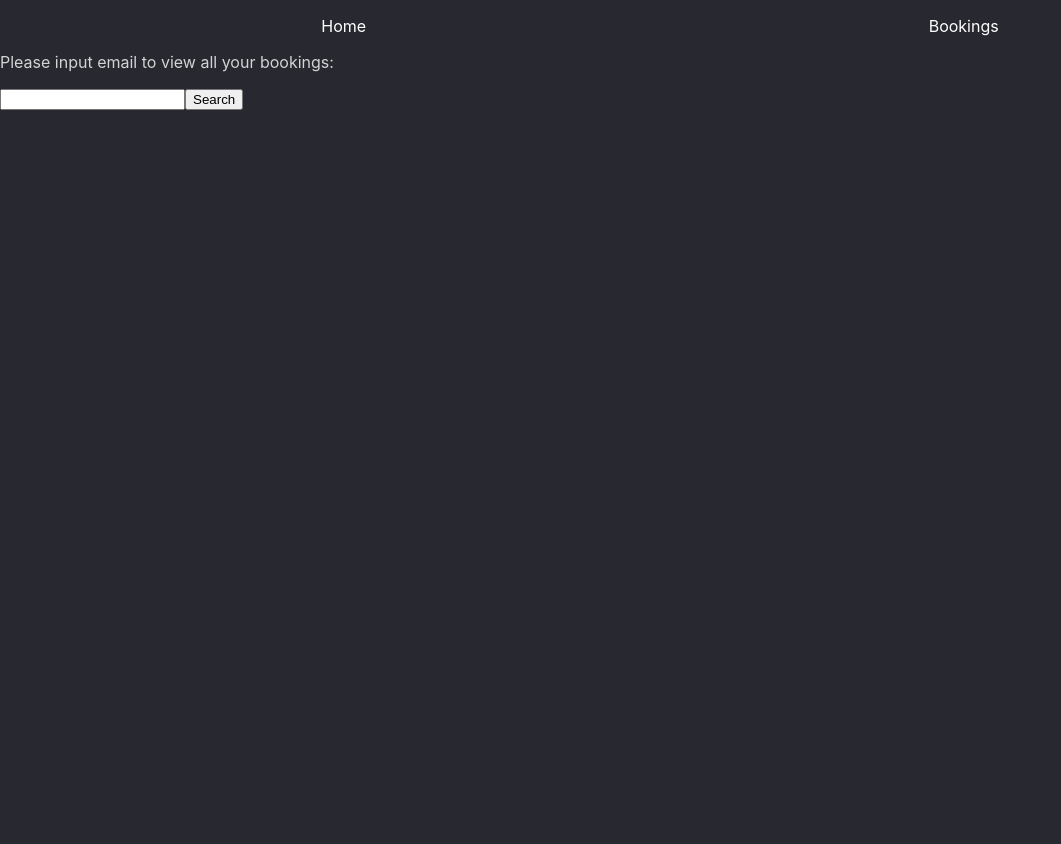
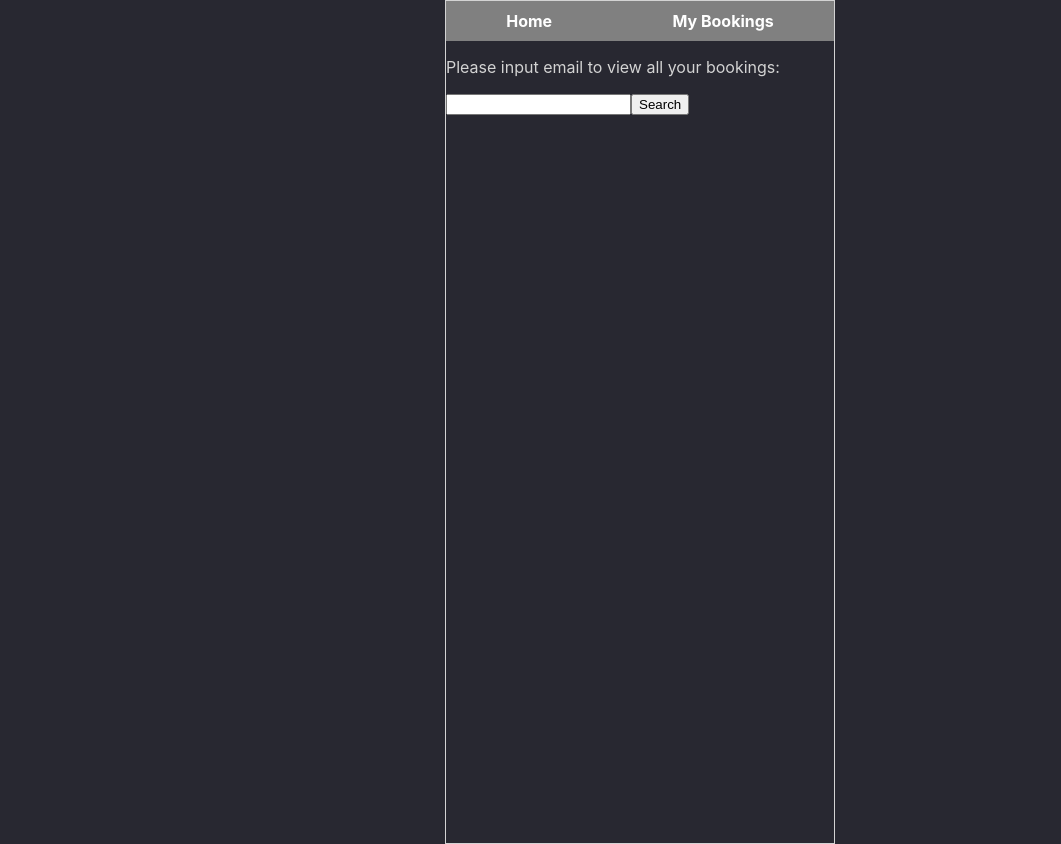
Before and after one commit to evawf/car_rental, a React (Create React App) app in the folder car_rental_frontend/: page /Bookings in a window 1280 px wide. Shown: the whole page, without its empty margins (0-1061 px from the left). Before the commit the page ends 800 px from the top, so only its background shows below. Built offline with nearby package versions, Linux system fonts and the light colour scheme.

Commit message:
added homepage styles

```diff
--- a/car_rental_frontend/src/components/Cars.js
+++ b/car_rental_frontend/src/components/Cars.js
@@ -1,8 +1,8 @@
 import React from "react";
+import { CardActionArea, CardActions } from "@mui/material";
 import Card from "@mui/material/Card";
 import CardContent from "@mui/material/CardContent";
 import Typography from "@mui/material/Typography";
-import { CardActionArea, CardActions } from "@mui/material";
 import DirectionsCarIcon from "@mui/icons-material/DirectionsCar";
 
 export default function Cars({ carsList, setSelectedCarId, setShowSingleCar }) {
@@ -11,10 +11,15 @@ export default function Cars({ carsList, setSelectedCarId, setShowSingleCar }) {
       style={{
         display: "flex",
         flexDirection: "column",
-        margin: "0 10px 0 10px",
+        width: "100%",
+        marginTop: "10px",
+        padding: "10px",
+        border: "1px solid lightgray",
+        borderRadius: "10px",
+        textAlign: "center",
       }}
     >
-      <h4>Available Cars: </h4>
+      <h4 style={{ margin: "0" }}>Available Cars: </h4>
       {carsList.map((car, idx) => (
         <Card
           style={{
--- a/car_rental_frontend/src/components/Navbar.js
+++ b/car_rental_frontend/src/components/Navbar.js
@@ -5,12 +5,14 @@ export default function Navbar() {
   return (
     <nav>
       <ul
-        style={{
-          display: "flex",
-          flexDirection: "row",
-          justifyContent: "space-around",
-          listStyleType: "none",
-        }}
+        style={
+          {
+            // display: "flex",
+            // flexDirection: "row",
+            // justifyContent: "space-around",
+            // listStyleType: "none",
+          }
+        }
       >
         <li>
           <NavLink to="/" style={{ textDecoration: "none", color: "white" }}>
@@ -22,7 +24,7 @@ export default function Navbar() {
             to="/Bookings"
             style={{ textDecoration: "none", color: "white" }}
           >
-            Bookings
+            My Bookings
           </NavLink>
         </li>
       </ul>
--- a/car_rental_frontend/src/components/SearchForm.js
+++ b/car_rental_frontend/src/components/SearchForm.js
@@ -41,8 +41,11 @@ export default function SearchForm({
       style={{
         display: "flex",
         flexDirection: "column",
-        width: "250px",
         textContent: "center",
+        width: "100%",
+        padding: "10px",
+        border: "1px solid lightgray",
+        borderRadius: "10px",
       }}
     >
       <label>Pick-up & Drop-off Location</label>
--- a/car_rental_frontend/src/index.css
+++ b/car_rental_frontend/src/index.css
@@ -1,3 +1,9 @@
+*,
+*::after,
+*::before {
+  box-sizing: border-box;
+}
+
 body {
   margin: 0;
   font-family: -apple-system, BlinkMacSystemFont, "Segoe UI", "Roboto", "Oxygen",
@@ -13,3 +19,26 @@ code {
   font-family: source-code-pro, Menlo, Monaco, Consolas, "Courier New",
     monospace;
 }
+
+#root {
+  display: flex;
+  flex-direction: column;
+  align-items: center;
+}
+
+nav {
+  background-color: gray;
+  height: 40px;
+  display: flex;
+  flex-direction: column;
+  justify-content: center;
+  font-weight: 700;
+}
+
+nav ul {
+  display: flex;
+  flex-direction: row;
+  list-style-type: none;
+  padding: 0;
+  justify-content: space-around;
+}
--- a/car_rental_frontend/src/routes/Bookings.js
+++ b/car_rental_frontend/src/routes/Bookings.js
@@ -1,5 +1,6 @@
 import React, { useState } from "react";
 import Navbar from "../components/Navbar";
+import Card from "@mui/material/Card";
 
 // make sure that axios always sends the cookies to the backend server
 import axios from "axios";
@@ -41,7 +42,13 @@ export default function Bookings() {
 
   return (
     <>
-      <main>
+      <main
+        style={{
+          width: "390px",
+          height: "844px",
+          border: "1px solid lightgray",
+        }}
+      >
         <Navbar />
         <div>
           <p>Please input email to view all your bookings: </p>
@@ -56,11 +63,19 @@ export default function Bookings() {
             </button>
             {myBookingList &&
               myBookingList.map((booking, idx) => (
-                <li key={idx}>
+                <Card
+                  key={idx}
+                  style={
+                    new Date(booking.endDate) > new Date() &&
+                    new Date(booking.startDate) > new Date()
+                      ? { backgroundColor: "green" }
+                      : { backgroundColor: "gray" }
+                  }
+                >
                   <p>My Booking Number: {booking.id}</p>
                   <p>Pickup Location: {booking.pickupLocation}</p>
-                  <p>Start Date: {booking.startDate}</p>
-                  <p>End Date: {booking.endDate}</p>
+                  <p>Start Date: {booking.startDate.slice(0, 10)} at 8:00 AM</p>
+                  <p>End Date: {booking.endDate.slice(0, 10)} at 10:00 PM</p>
                   <p>Model Name: {booking.car.model}</p>
                   <p>Total Price: ${booking.total}</p>
                   <button
@@ -70,7 +85,7 @@ export default function Bookings() {
                   >
                     Cancel
                   </button>
-                </li>
+                </Card>
               ))}
           </div>
         </div>
--- a/car_rental_frontend/src/routes/Home.js
+++ b/car_rental_frontend/src/routes/Home.js
@@ -32,10 +32,27 @@ export default function Home() {
   }, [selectedCarId]);
 
   return (
-    <div>
+    <div
+      style={{
+        width: "390px",
+        height: "844px",
+        border: "1px solid lightgray",
+        overflow: "scroll",
+      }}
+    >
       <Navbar />
       {!showSingleCar ? (
-        <div>
+        <div
+          style={{
+            display: "flex",
+            flexDirection: "column",
+            alignItems: "center",
+            width: "100%",
+            height: "100%",
+            padding: "10px",
+            overflow: "scroll",
+          }}
+        >
           <SearchForm
             setCarsList={setCarsList}
             setStartDate={setStartDate}
```
